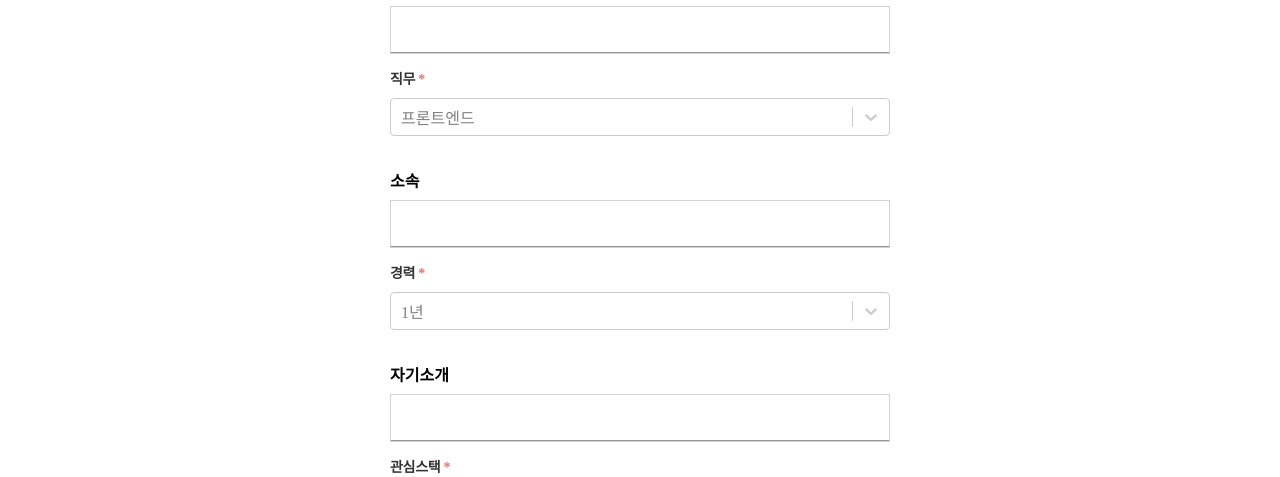
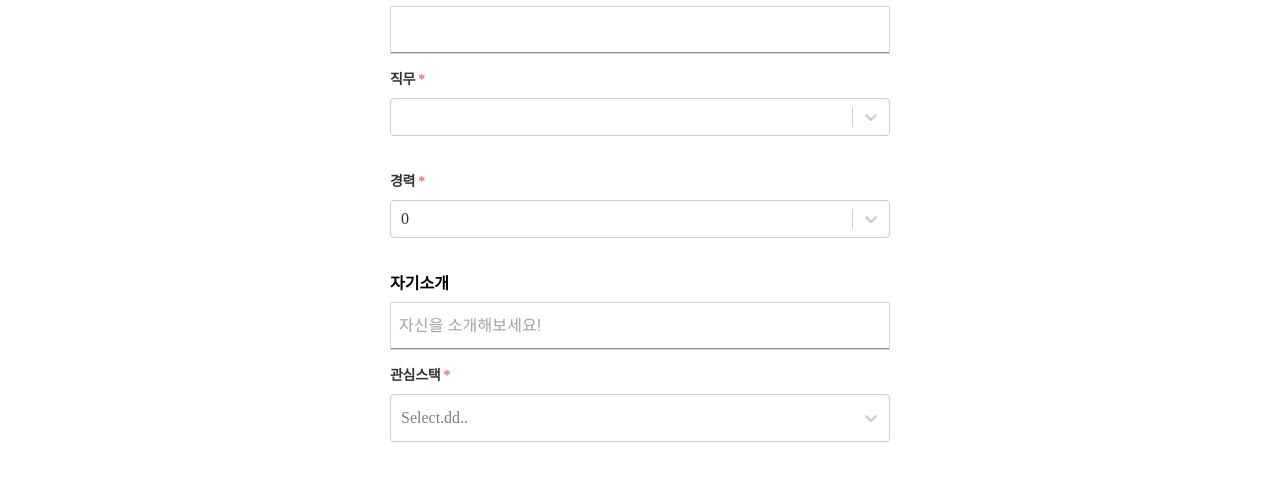
Before and after one commit to Journey5873/coconet, a React (Create React App) app: page /setting in a window 1280 px wide. Shown: the part 313-790 px from the top of the page. Built offline with nearby package versions, Linux system fonts and the light colour scheme; no server answers.

Commit message:
feat : 유저 업데이트 연동

```diff
--- a/src/api/services/userService.tsx
+++ b/src/api/services/userService.tsx
@@ -9,8 +9,15 @@ export class UserService {
     this.userRepository = userRepository
   }
 
-  async getUser() {
-    return this.userRepository.get('')
+  async getMyProfile() {
+    return this.userRepository.get('member-service/api/my-profile')
+  }
+
+  async updateMyProfile(data: any) {
+    return this.userRepository.updateMultiPart(
+      'member-service/api/my-profile',
+      data,
+    )
   }
 
   async createUser<Dto>(item: Dto) {
--- /dev/null
+++ b/src/components/atoms/Select/MultipleSelectString.tsx
@@ -0,0 +1,82 @@
+import React, { useEffect, useState } from 'react'
+import Select from 'react-select'
+import styled from 'styled-components'
+import { SelectProps } from '@mui/material'
+import { StackOptions } from '../../assets/data/data'
+
+export interface LabelStringProps {
+  label: string
+  onChange: (value: any) => void
+  value: string[]
+  placeholder: string
+}
+
+export default function MultipleSelectString({
+  label,
+  onChange,
+  placeholder,
+  value,
+}: LabelStringProps) {
+  const [item, setItem] = useState<SelectProps[]>([])
+
+  useEffect(() => {
+    if (label === '관심스택' || '기술 스택') {
+      setItem(StackOptions)
+    }
+  }, [])
+
+  return (
+    <StyledLabelAndSelect>
+      <StyledInputLabel id="demo-simple-select-label">
+        {label}
+        <StyledRequired>*</StyledRequired>
+      </StyledInputLabel>
+      <StyledSelect
+        isMulti
+        name="colors"
+        value={value.map((item) => ({ value: item, label: item }))}
+        options={item}
+        className="basic-multi-select"
+        classNamePrefix="select"
+        placeholder={placeholder}
+        onChange={onChange}
+      />
+    </StyledLabelAndSelect>
+  )
+}
+
+const StyledLabelAndSelect = styled.div`
+  display: flex;
+  flex-direction: column;
+  gap: 8px;
+  width: 100%;
+  margin-bottom: 20px;
+`
+
+const StyledInputLabel = styled.label`
+  color: rgb(51, 51, 51);
+  font-size: 14px;
+  font-weight: 700;
+  line-height: 20px;
+  letter-spacing: -0.28px;
+`
+
+const StyledRequired = styled.span`
+  padding-left: 3px;
+  color: rgb(234, 114, 111);
+  font-size: 14px;
+  font-weight: 700;
+  line-height: 20px;
+  letter-spacing: -0.28px;
+`
+
+const StyledSelect = styled(Select)`
+  &.basic-multi-select {
+    .select__control {
+      min-height: 48px;
+    }
+    .select__indicators .select__indicator-separator {
+      display: none;
+    }
+  }
+`
--- /dev/null
+++ b/src/components/atoms/Select/SingleSelectString.tsx
@@ -0,0 +1,92 @@
+import React, { useEffect, useState } from 'react'
+import Select from 'react-select'
+import styled from 'styled-components'
+import {
+  CategoryOptions,
+  OnOfflineOptions,
+  PeriodOptions,
+  PersonnelOptions,
+  PositionOptions,
+  SelectProps,
+} from '../../assets/data/data'
+import { CareerOptions } from '../../assets/data/data'
+
+export interface LabelStringProps {
+  label: string
+  onChange: (value: any) => void
+  value: string
+  placeholder: string
+}
+
+export default function SingleSelectString({
+  label,
+  onChange,
+  placeholder,
+  value,
+}: LabelStringProps) {
+  const [option, setOption] = useState<SelectProps[]>([])
+
+  useEffect(() => {
+    if (label === '직무') {
+      setOption(PositionOptions)
+    } else if (label === '경력') {
+      setOption(CareerOptions)
+    } else if (label === '모집구분') {
+      setOption(CategoryOptions)
+    } else if (label === '모집 인원') {
+      setOption(PersonnelOptions)
+    } else if (label === '진행 방식') {
+      setOption(OnOfflineOptions)
+    } else if (label === '진행 기간') {
+      setOption(PeriodOptions)
+    }
+  }, [])
+
+  return (
+    <StyledSelectWrapper className="singleSelect">
+      <StyledInputLabel id="demo-simple-select-label">
+        {label}
+        <StyledRequired>*</StyledRequired>
+      </StyledInputLabel>
+      <StyledSelect
+        value={{ value, label: value }}
+        inputId="aria-example-input"
+        options={option}
+        className="singleSelect"
+        placeholder={placeholder}
+        onChange={onChange}
+      />
+    </StyledSelectWrapper>
+  )
+}
+
+const StyledSelectWrapper = styled.div`
+  display: flex;
+  flex-direction: column;
+  gap: 8px;
+  margin-bottom: 20px;
+  width: 100%;
+`
+
+const StyledInputLabel = styled.label`
+  color: rgb(51, 51, 51);
+  font-size: 14px;
+  font-weight: 700;
+  line-height: 20px;
+  letter-spacing: -0.28px;
+`
+const StyledRequired = styled.span`
+  padding-left: 3px;
+  color: rgb(234, 114, 111);
+  font-size: 14px;
+  font-weight: 700;
+  line-height: 20px;
+  letter-spacing: -0.28px;
+`
+
+const StyledSelect = styled(Select)`
+  flex: 1;
+  &.singleSelect .css-1fdsijx-ValueContainer {
+    min-height: 48px;
+  }
+`
--- a/src/models/user.ts
+++ b/src/models/user.ts
@@ -1,5 +1,4 @@
 export interface User {
-  token: string
   name: string
   career: number
   profileImg?: string
--- a/src/pages/setting/index.tsx
+++ b/src/pages/setting/index.tsx
@@ -1,12 +1,16 @@
-import React, { ChangeEvent, useState } from 'react'
-import { useForm } from 'react-hook-form'
+import React, { useEffect, useReducer, useState } from 'react'
+import { User } from '../../models/user'
+import { useUserService } from '../../api/services/userService'
+import { RegisterDto } from '../../components/organisms/modal/additionalModal'
 import RegisterImage from '../../components/atoms/RegisterImage'
 import styled from 'styled-components'
 import Labelnput from '../../components/molecules/Labelnput'
-import SingleSelect from '../../components/atoms/Select/SingleSelect'
 import LinkList from '../../components/organisms/LinkList'
 import GreenButton from '../../components/atoms/Button/GreenButton'
 import MultipleSelect from '../../components/atoms/Select/MultipleSelect'
+
+import SingleSelectString from '../../components/atoms/Select/SingleSelectString'
+import MultipleSelectString from '../../components/atoms/Select/MultipleSelectString'
 
 export interface SettingFormType {
   name: string
@@ -23,80 +27,178 @@ export interface SelectValue {
   label: string
 }
 
+type UserAction =
+  | { type: 'UPDATE_NAME'; name: string }
+  | { type: 'UPDATE_CAREER'; career: number }
+  | { type: 'UPDATE_PROFILE_IMG'; profileImg: string }
+  | { type: 'UPDATE_BIO'; bio: string }
+  | { type: 'UPDATE_GITHUB_LINK'; githubLink: string }
+  | { type: 'UPDATE_BLOG_LINK'; blogLink: string }
+  | { type: 'UPDATE_NOTION_LINK'; notionLink: string }
+  | { type: 'UPDATE_ROLES'; roles: string[] }
+  | { type: 'UPDATE_STACKS'; stacks: string[] }
+  | { type: 'INIT'; payload: User }
+
+function userReducer(state: User, action: UserAction): User {
+  switch (action.type) {
+    case 'INIT':
+      return action.payload
+    case 'UPDATE_NAME':
+      return { ...state, name: action.name }
+    case 'UPDATE_CAREER':
+      return { ...state, career: action.career }
+    case 'UPDATE_PROFILE_IMG':
+      return { ...state, profileImg: action.profileImg }
+    case 'UPDATE_BIO':
+      return { ...state, bio: action.bio }
+    case 'UPDATE_GITHUB_LINK':
+      return { ...state, githubLink: action.githubLink }
+    case 'UPDATE_BLOG_LINK':
+      return { ...state, blogLink: action.blogLink }
+    case 'UPDATE_NOTION_LINK':
+      return { ...state, notionLink: action.notionLink }
+    case 'UPDATE_ROLES':
+      return { ...state, roles: action.roles }
+    case 'UPDATE_STACKS':
+      return { ...state, stacks: action.stacks }
+    default:
+      return state
+  }
+}
+
+const initialUserState: User = {
+  name: '',
+  career: 0,
+  roles: [],
+  stacks: [],
+  bio: '',
+  blogLink: '',
+  githubLink: '',
+  notionLink: '',
+  profileImg: '',
+}
+
 const SettingPage = () => {
-  const [name, setName] = useState('')
-  const [job, setJob] = useState<SelectValue>({
-    label: '',
-    value: '',
-  })
-  const [carrer, setCarrer] = useState<SelectValue>({
-    label: '',
-    value: '',
-  })
-  const [stack, setStack] = useState<SelectValue[]>([])
+  const userService = useUserService()
+  const [userState, dispatch] = useReducer(userReducer, initialUserState)
 
-  const handleName = (e: any) => {
-    const target = e.target as HTMLInputElement
-    setName(target.value)
-  }
+  const updateName = (name: string) => dispatch({ type: 'UPDATE_NAME', name })
+  const updateCareer = (career: number) =>
+    dispatch({ type: 'UPDATE_CAREER', career })
+  const updateProfileImg = (profileImg: string) =>
+    dispatch({
+      type: 'UPDATE_PROFILE_IMG',
+      profileImg,
+    })
+  const updateBio = (bio: string) => dispatch({ type: 'UPDATE_BIO', bio })
+  const updateGithubLink = (githubLink: string) =>
+    dispatch({
+      type: 'UPDATE_GITHUB_LINK',
+      githubLink,
+    })
+  const updateBlogLink = (blogLink: string) =>
+    dispatch({
+      type: 'UPDATE_BLOG_LINK',
+      blogLink,
+    })
+  const updateNotionLink = (notionLink: string) =>
+    dispatch({
+      type: 'UPDATE_NOTION_LINK',
+      notionLink,
+    })
+  const updateRoles = (roles: string[]) =>
+    dispatch({ type: 'UPDATE_ROLES', roles })
+  const updateStacks = (stacks: string[]) =>
+    dispatch({ type: 'UPDATE_STACKS', stacks })
 
-  const handleJob = (value: SelectValue) => setJob(value)
+  const fetchMyProfile = async () => {
+    try {
+      const result = await userService.getMyProfile()
 
-  const handleCarrer = (value: SelectValue) => setCarrer(value)
-
-  const handleStack = (value: SelectValue[]) => setStack(value)
-
-  const onSave = async () => {
-    try {
-      const DTO = {
-        name,
-        roles: [job.value],
-        statks: [...stack].map((item) => item.value),
-        carrer: +carrer.value,
+      if (result.data) {
+        dispatch({ type: 'INIT', payload: result.data })
+      } else {
+        console.log(result.errors)
       }
-
-      const response = await fetch('/member-service/open-api/my-profile', {
-        body: JSON.stringify(DTO),
-        method: 'PUT',
-      })
-
-      const result = await response.json()
-
-      console.log(result.data)
     } catch (error) {
       console.log(error)
     }
   }
+
+  const updateProfile = async () => {
+    const formData = new FormData()
+
+    try {
+      const requestDto: any = {
+        career: userState.career,
+        name: userState.name,
+        roles: userState.roles,
+        stacks: userState.stacks,
+        bio: userState.bio,
+        githubLink: '',
+        blogLink: '',
+        notionLink: '',
+      }
+      formData.append(
+        'requestDto',
+        new Blob([JSON.stringify(requestDto)], { type: 'application/json' }),
+      )
+
+      const result = await userService.updateMyProfile(formData)
+      console.log(result)
+    } catch (error) {
+      console.log(error)
+    }
+  }
+
+  useEffect(() => {
+    fetchMyProfile()
+  }, [])
 
   return (
     <Container>
       <div style={{ margin: '0 auto' }}>
         <RegisterImage />
       </div>
-      <Labelnput text="닉네임" isRequired value={name} onChange={handleName} />
-      <SingleSelect
+      <Labelnput
+        text="닉네임"
+        isRequired
+        value={userState.name}
+        onChange={(e: any) => updateName(e.target.value)}
+      />
+      <SingleSelectString
         label="직무"
-        onChange={handleJob}
-        value={job}
+        onChange={(option: { value: string; label: string }) => {
+          updateRoles([option.value])
+        }}
+        value={userState.roles[0]}
         placeholder="프론트엔드"
       />
-      <Labelnput text="소속" />
-      <SingleSelect
+      <SingleSelectString
         label="경력"
-        onChange={handleCarrer}
-        value={carrer}
+        onChange={(option: { value: string; label: string }) => {
+          updateCareer(+option.value)
+        }}
+        value={userState.career.toString()}
         placeholder="1년"
       />
-      <Labelnput text="자기소개" onChange={() => console.log('change')} />
-      <MultipleSelect
+      <Labelnput
+        text="자기소개"
+        value={userState.bio}
+        placeholder="자신을 소개해보세요!"
+        onChange={(e: any) => updateBio(e.target.value)}
+      />
+      <MultipleSelectString
         label={'관심스택'}
-        onChange={handleStack}
-        value={stack}
+        onChange={(option: { value: string; label: string }[]) => {
+          updateStacks(option.map((item) => item.value))
+        }}
+        value={userState.stacks}
         placeholder="Select.dd.."
       />
       <LinkList onSubmit={() => console.log('submit')} />
       <StyledButtonWrapper>
-        <GreenButton buttonName="저장" onClick={() => onSave()} />
+        <GreenButton buttonName="저장" onClick={() => updateProfile()} />
         <DeleteUserButton>회원탈퇴</DeleteUserButton>
       </StyledButtonWrapper>
     </Container>
```
Also changed, not shown: src/api/baseRepository.tsx (+15 -0 lines).
